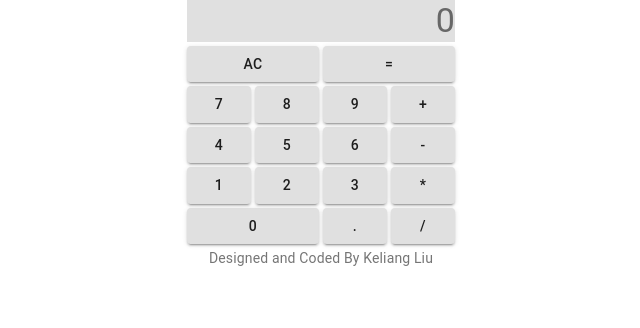
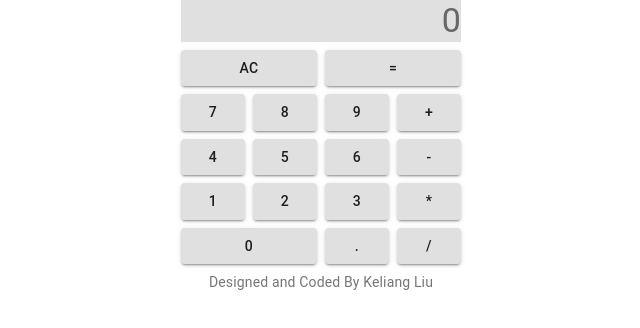
Before and after one commit to ke-liang-liu/calculator, a React (Create React App) app: page / in a window 1280 px wide. Shown: the top 328 px of the page, without its empty margins (319-959 px from the left). Built offline with nearby package versions, Linux system fonts and the light colour scheme.

Commit message:
change grid gap to theme.spacing(1)

```diff
--- a/src/App.js
+++ b/src/App.js
@@ -3,7 +3,6 @@ import { makeStyles } from '@material-ui/core/styles';
 import { Typography, Button } from '@material-ui/core/';
 
 const useStyles = makeStyles(theme => ({
-  bulletboard: { gridArea: 'bulletboard', textAlign: 'right', backgroundColor: '#e0e0e0' },
   zero: { gridArea: 'zero' },
   one: { gridArea: 'one' },
   two: { gridArea: 'two' },
@@ -22,7 +21,11 @@ const useStyles = makeStyles(theme => ({
   decimal: { gridArea: 'decimal' },
   equals: { gridArea: 'equals' },
   developer: { gridArea: 'developer', margin: 'auto' },
-
+  bulletboard: {
+    gridArea: 'bulletboard',
+    textAlign: 'right',
+    backgroundColor: theme.palette.divider,
+  },
   gridContainer: {
     display: 'grid',
     gridTemplateAreas: `
@@ -33,16 +36,13 @@ const useStyles = makeStyles(theme => ({
       'one two three multiply'
       'zero zero decimal divide'
       'developer developer developer developer'`,
-    gridGap: theme.spacing(0.5),
+    gridGap: theme.spacing(1),
     margin: 'auto',
     width: 'fit-content',
   },
   item: {
     color: theme.palette.text.secondary,
     whiteSpace: 'nowrap',
-  },
-  divider: {
-    margin: theme.spacing(2, 0),
   },
 }));
 
```
